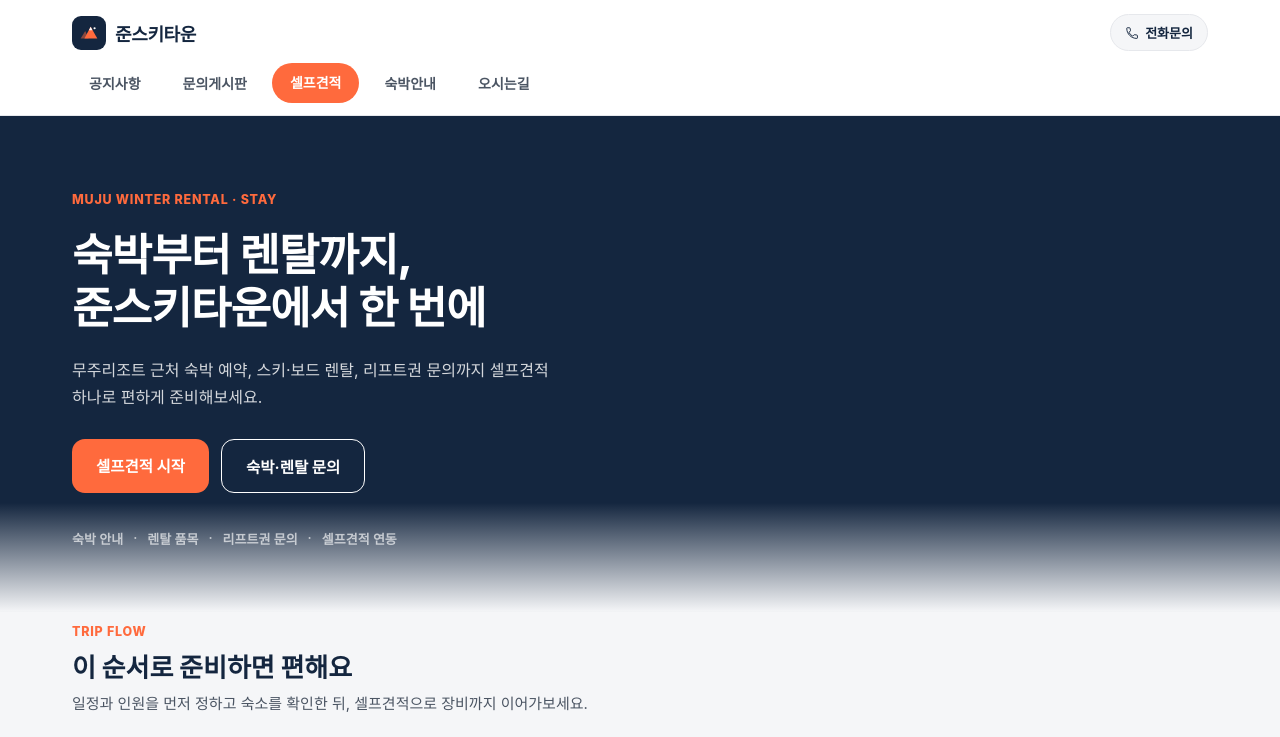
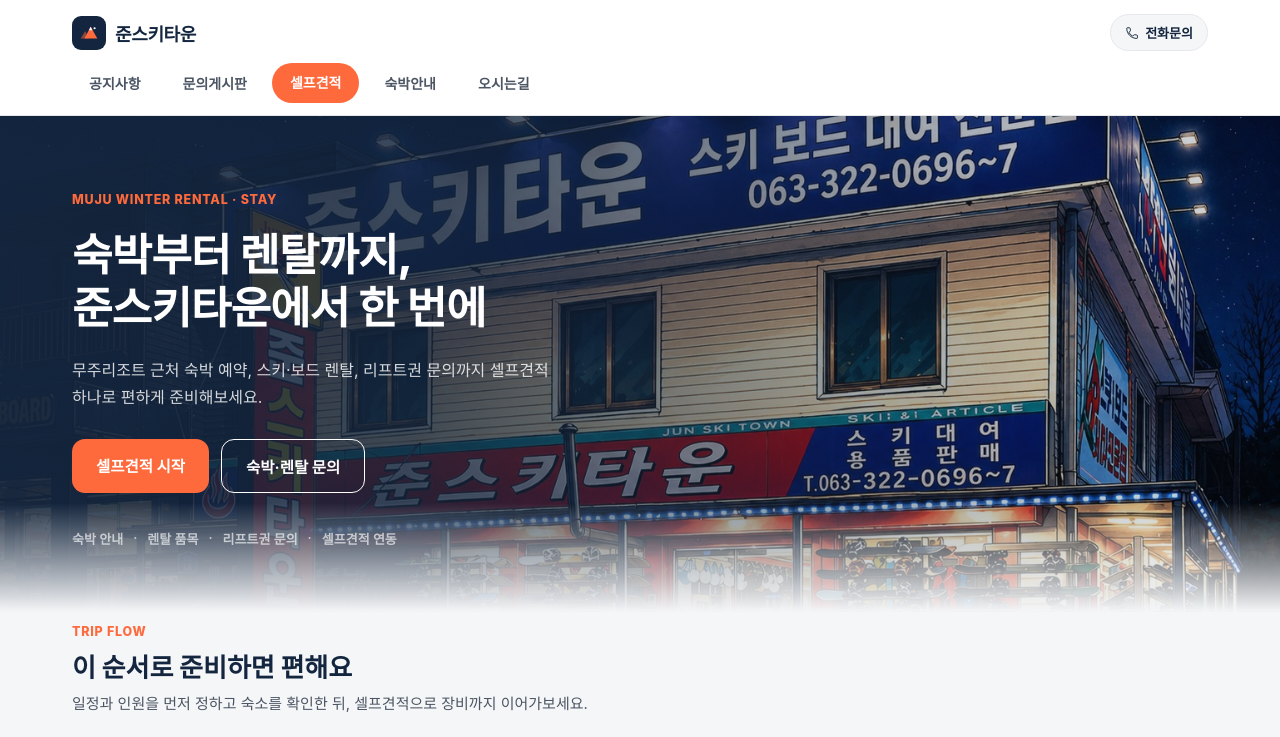
Before and after one commit to rosookwan/ski-rent-shop, a plain HTML site: page index.html in a window 1280 px wide. Shown: the top 737 px of the page. Drawn offline with Linux system fonts and the light colour scheme; a web font is replaced by a local one.

Commit message:
Add hero image for home page
- 사용자 제공 스키샵 이미지를 웹 용량에 맞게 JPEG(672KB)로 변환해 적용
  (원본 PNG 2.6MB)

Co-Authored-By: Claude Fable 5 <noreply@anthropic.com>

```diff
--- a/index.html
+++ b/index.html
@@ -16,7 +16,7 @@
 
 <div id="siteHeader"></div>
 
-<section style="background-color:#14263F;background-image:linear-gradient(180deg, rgba(20,38,63,0) 78%, #F5F6F8 100%), linear-gradient(100deg, rgba(20,38,63,.95) 0%, rgba(20,38,63,.82) 34%, rgba(20,38,63,.40) 66%, rgba(20,38,63,.10) 100%), url('uploads/skishopImg.png');background-size:cover,cover,cover;background-position:center,center 32%,center 32%;background-repeat:no-repeat;">
+<section style="background-color:#14263F;background-image:linear-gradient(180deg, rgba(20,38,63,0) 78%, #F5F6F8 100%), linear-gradient(100deg, rgba(20,38,63,.95) 0%, rgba(20,38,63,.82) 34%, rgba(20,38,63,.40) 66%, rgba(20,38,63,.10) 100%), url('uploads/skishopImg.jpg');background-size:cover,cover,cover;background-position:center,center 32%,center 32%;background-repeat:no-repeat;">
   <div style="max-width:1200px;margin:0 auto;padding:76px clamp(16px,4vw,32px) 64px;display:flex;flex-direction:column;gap:22px;">
     <div style="font-size:12.5px;font-weight:800;letter-spacing:.06em;color:#FF6A3D;text-transform:uppercase;">MUJU WINTER RENTAL · STAY</div>
     <h1 style="margin:0;font-size:clamp(28px,6vw,44px);line-height:1.2;font-weight:800;color:#FFFFFF;letter-spacing:-0.02em;max-width:680px;">숙박부터 렌탈까지,<br/>준스키타운에서 한 번에</h1>
```
Also changed, not shown: uploads/skishopImg.jpg (added), 1 other file.
